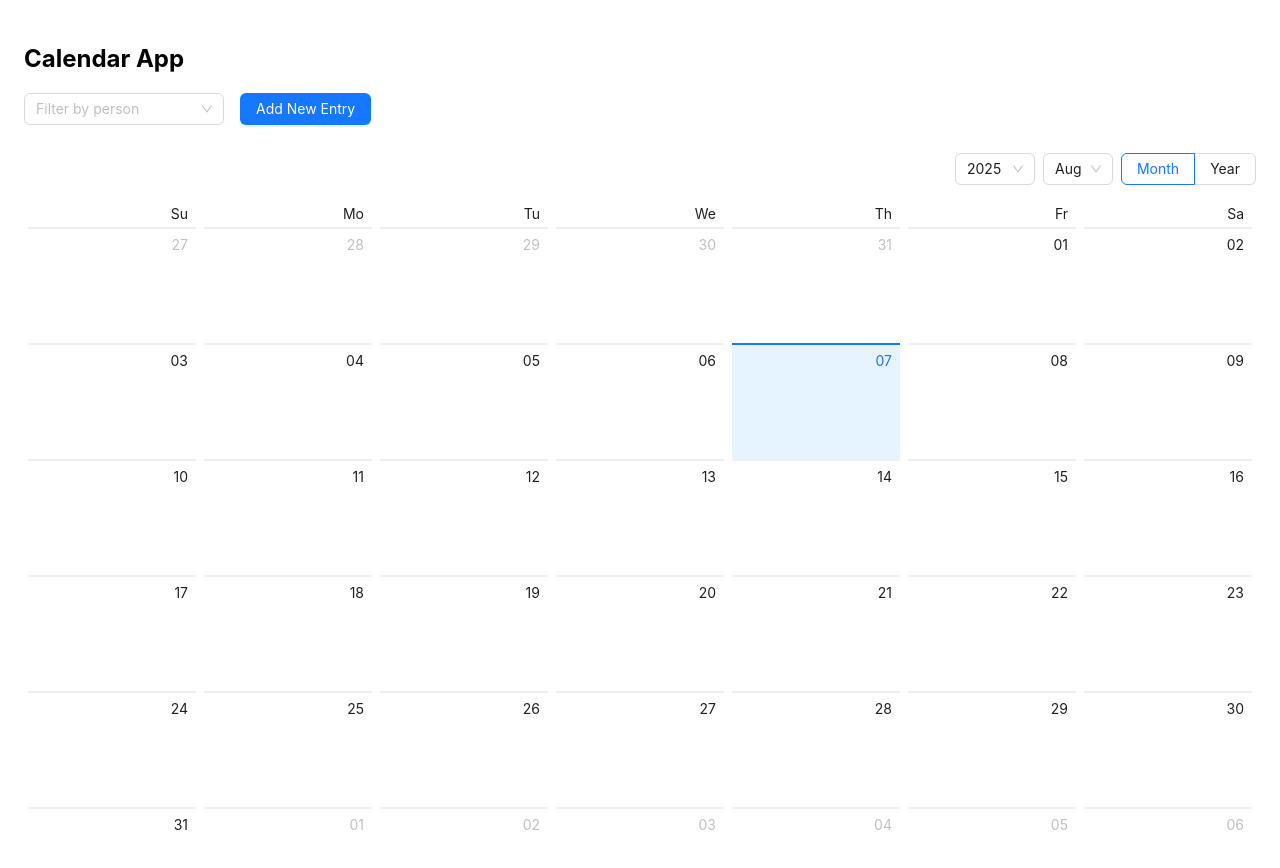
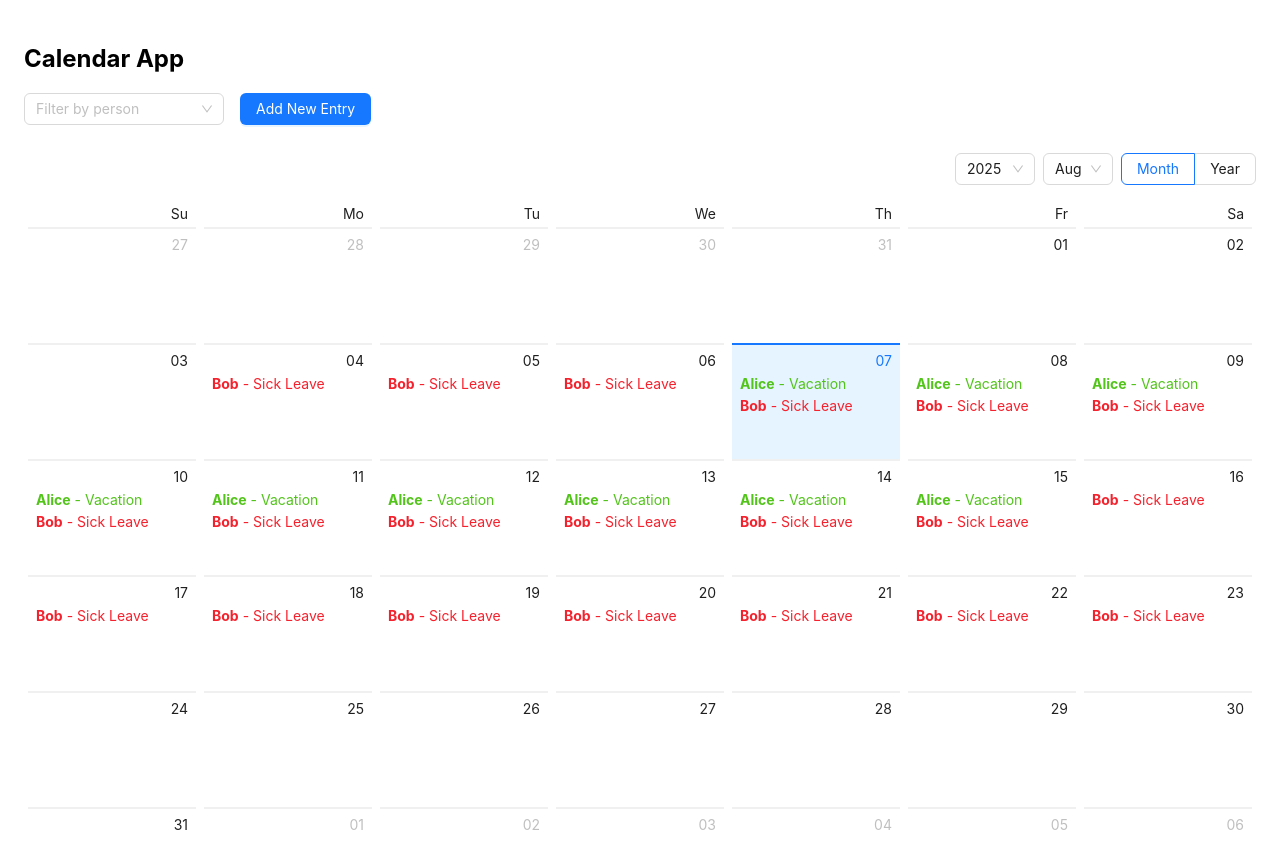
Before and after one commit to emrehanci/calendar-app, a React (Create React App) app: page / in a window 1280 px wide. Shown: the top 868 px of the page. Built offline with nearby package versions, Linux system fonts and the light colour scheme; data requests are answered from the project's data file.

Commit message:
Json Server Improvements

```diff
--- a/db.json
+++ b/db.json
@@ -1,3 +1,36 @@
 {
-  "events": []
+  "events": [
+    {
+      "id": "26374d52-9f0f-4d83-b17f-65e3e3d158f0",
+      "name": "Alice",
+      "start": "2025-08-07",
+      "end": "2025-08-15",
+      "type": "Vacation",
+      "team": "Frontend",
+      "domain": "React",
+      "location": "Munich"
+    },
+    {
+      "id": "7a8ccc49-4f30-4968-b945-5089d7203287",
+      "name": "Bob",
+      "start": "2025-08-04",
+      "end": "2025-08-23",
+      "type": "Sick Leave",
+      "team": "Frontend",
+      "domain": "Node.js",
+      "location": "Munich"
+    }
+  ],
+  "dropdowns": {
+    "names": ["Alice", "Bob", "Charlie"],
+    "types": ["Vacation", "Sick Leave", "Work from Home"],
+    "teams": ["Frontend", "Backend", "QA"],
+    "domains": ["React", "Node.js", "DevOps"],
+    "locations": ["Berlin", "Munich", "Remote"],
+    "typeColors": {
+      "Vacation": "#52c41a",
+      "Sick Leave": "#f5222d",
+      "Work from Home": "#1890ff"
+    }
+  }
 }
--- a/public/dropdowns.json
+++ /dev/null
@@ -1,7 +0,0 @@
-{
-    "names": ["Alice", "Bob", "Charlie"],
-    "types": ["Vacation", "Sick Leave", "Work from Home"],
-    "teams": ["Frontend", "Backend", "QA"],
-    "domains": ["React", "Node.js", "DevOps"],
-    "locations": ["Berlin", "Munich", "Remote"]
-  }
--- a/src/App.js
+++ b/src/App.js
@@ -16,10 +16,14 @@ const App = () => {
   const [filteredEvents, setFilteredEvents] = useState([]);
   const [dropdownData, setDropdownData] = useState(null);
   const [selectedEventId, setSelectedEventId] = useState(null);
+  const [typeColorMap, setTypeColorMap] = useState({});
 
   useEffect(() => {
     fetchEvents();
-    axios.get('/dropdowns.json').then(res => setDropdownData(res.data));
+    axios.get('http://localhost:3001/dropdowns').then(res => {
+      setDropdownData(res.data);
+      setTypeColorMap(res.data.typeColors || {});
+    });
   }, []);
 
   const fetchEvents = async () => {
@@ -84,7 +88,7 @@ const App = () => {
     setModalVisible(true);
     setEditMode(true);
     setSelectedEventId(event.id);
-  }
+  };
 
   const onDelete = async (event) => {
     const updated = events.filter(e => e.id !== event.id);
@@ -92,24 +96,30 @@ const App = () => {
     setFilteredEvents(updated);
     await deleteEvent(event.id);
     message.success('Event deleted');
-  }
+  };
 
   const dateCellRender = value => {
     const currentDate = value.format('YYYY-MM-DD');
     const dayEvents = filteredEvents.filter(e => dayjs(currentDate).isBetween(e.start, e.end, null, '[]'));
     return (
-      <ul style={{ listStyle: 'none', padding: 0 }}>
-        {dayEvents.map((item) => (
+      <ul style={{ listStyle: 'none', padding: 0, margin: 0 }}>
+        {dayEvents.map((item) => {
+          const color = typeColorMap[item.type] || '#595959';
+          return (
             <Popconfirm
+              key={item.id}
               title="Do you want to update or delete this event?"
               onConfirm={() => onDelete(item)}
               onCancel={() => onUpdate(item)}
               okText="Delete"
               cancelText="Update"
             >
+              <li style={{ cursor: 'pointer', color }}>
                 <strong>{item.name}</strong> - {item.type}
+              </li>
             </Popconfirm>
-        ))}
+          );
+        })}
       </ul>
     );
   };
```
Also changed, not shown: public/events.json (deleted, +0 -11 lines). Lines whose indentation alone changed are shown as unchanged.
